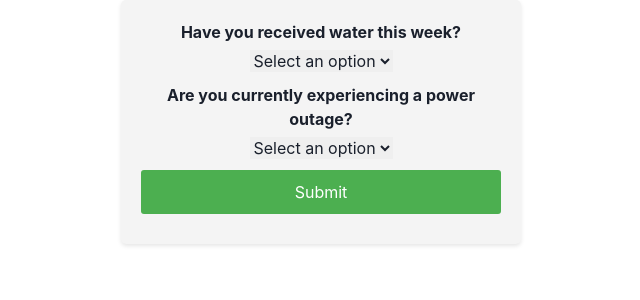
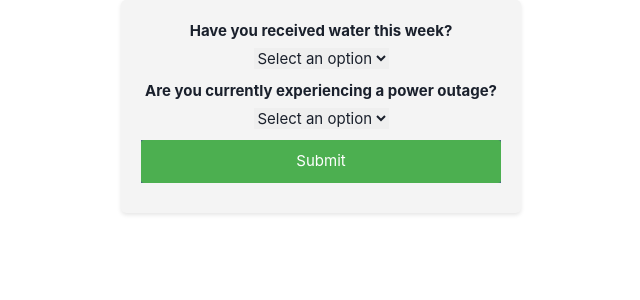
Before and after one commit to AnitaWGalina/Phase3-sinatra-react, a React (Create React App) app: page /Form in a window 1280 px wide. Shown: the top 300 px of the page, without its empty margins (319-959 px from the left). Built offline with nearby package versions, Linux system fonts and the light colour scheme; no server answers.

Commit message:
Updated App

```diff
--- a/src/Form.css
+++ b/src/Form.css
@@ -2,7 +2,8 @@
 
 .user-form {
   max-width: 400px;
-  margin: 0 auto;
+  margin: 20px;
+  padding: 20px;
 }
 
 .user-form label {
@@ -21,7 +22,7 @@
 }
 
 .user-form button {
-  background-color: #4caf50;
+  background-color: #446284;
   color: #fff;
   padding: 10px 20px;
   border: none;
@@ -30,7 +31,7 @@
 }
 
 .user-form button:hover {
-  background-color: #45a049;
+  background-color: #446284;
 }
 
 .user-form .textarea-container {
@@ -39,5 +40,22 @@
 }
 
 .user-form .textarea-container label {
-  margin-top: 15px;
+  margin: 15px;
+  padding: 15px;
 }
+
+#Submit{
+      font-size: 15px;
+    font-style: bold;
+    background-color: #446284;
+}
+
+#Hey{
+    font-size: 15px;
+    font-style: bold;
+}
+
+#Bye{
+    font-size: 15px;
+    font-style: bold
+}
--- a/src/Form.jsx
+++ b/src/Form.jsx
@@ -82,7 +82,7 @@ const UserForm = () => {
 
   return (
     <form onSubmit={handleSubmit}>
-      <div>
+      <div id="Hey">
         <label htmlFor="receivedWater">
           Have you received water this week?
         </label>
@@ -98,7 +98,7 @@ const UserForm = () => {
         </select>
       </div>
 
-      <div>
+      <div id="Bye">
         <label htmlFor="powerOutage">
           Are you currently experiencing a power outage?
         </label>
--- a/src/Profile.jsx
+++ b/src/Profile.jsx
@@ -82,6 +82,7 @@ const UserProfile = () => {
         <button onClick={handleEditClick}>Edit Profile</button>
         </div>
       )}
+      <br />
       <UserForm/>
     </div>
 
```
